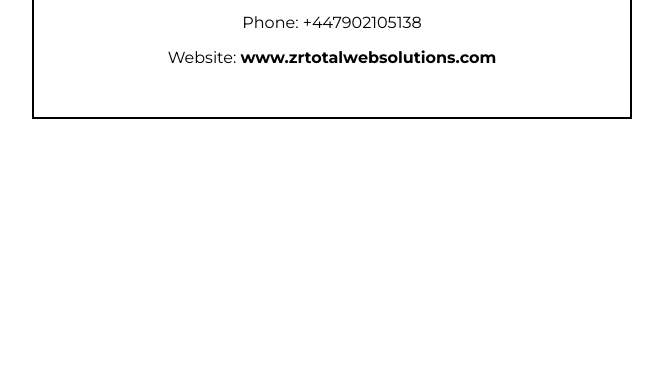
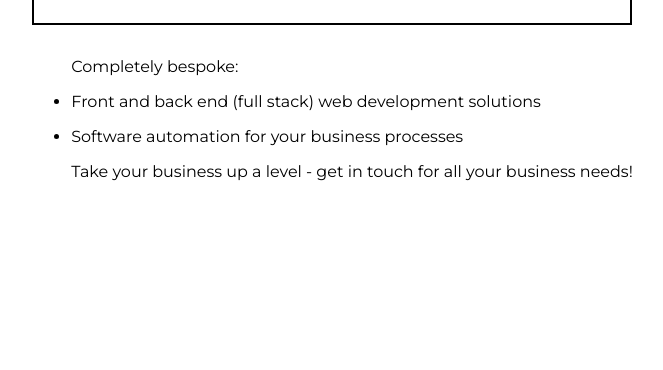
Before and after one commit to zack-rose/zack-rose.github.io, a plain HTML site: page index.html in a window 1280 px wide. Shown: the part 430-800 px from the top of the page, without its empty margins (308-971 px from the left). Drawn offline with Linux system fonts and the light colour scheme.

Commit message:
Update index.html

```diff
--- a/index.html
+++ b/index.html
@@ -17,7 +17,15 @@
             justify-content: center;
             align-items: center;
             height: 100vh;
+            display: flex;
+            flex-direction: column;
         }
+
+        li {
+            margin-bottom: 1rem;
+        }
+
+
 
         .container {
             text-align: center;
@@ -26,6 +34,7 @@
             width: 90%;
             max-width: 600px;
             box-sizing: border-box;
+            margin-bottom: 1rem;
         }
 
         h1 {
@@ -87,5 +96,19 @@
         <p>Phone: +447902105138</p>
         <p>Website: <a href="https://www.zrtotalwebsolutions.com">www.zrtotalwebsolutions.com</a></p>
     </div>
+    <ul>
+        <li style="list-style: none;">
+            Completely bespoke:
+        </li>
+        <li>
+            Front and back end (full stack) web development solutions
+        </li>
+        <li>
+            Software automation for your business processes
+        </li>
+        <li style="list-style: none;">
+            Take your business up a level - get in touch for all your business needs!
+        </li>
+    </ul>
 </body>
 </html>
```
